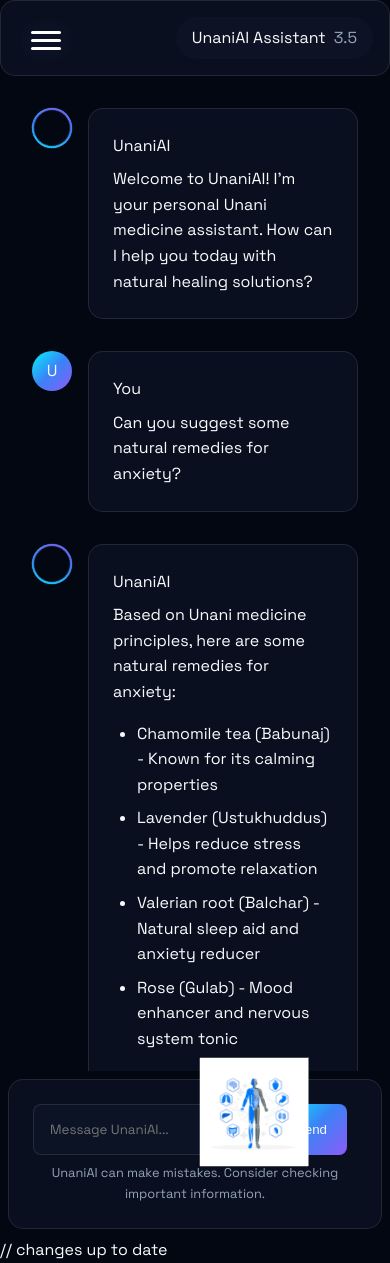
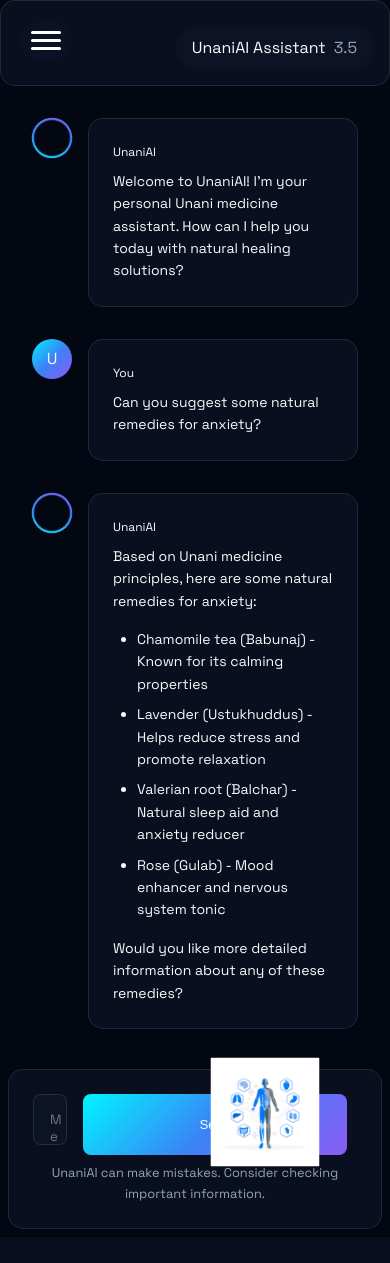
Before and after one commit to Umar-MultiverseCode/UnaniAi, a Django app: template UnaniAi_App/templates/chat.html in a window 390 px wide. After the commit the page ends 1237 px from the top, so only its background shows below. Run offline with Django 5.2, Linux system fonts and the light colour scheme; the template is opened without the code that fills it, so the values that code supplies are empty.

Commit message:
10-3-2025-latest-code

```diff
--- a/UnaniAi_App/templates/chat.html
+++ b/UnaniAi_App/templates/chat.html
@@ -279,6 +279,96 @@
             to {
                 opacity: 1;
                 transform: translateY(0);
+            }
+        }
+
+        /* Responsive Styles */
+        @media (max-width: 768px) {
+            .chat-main {
+                flex-direction: column; /* Stack elements vertically on smaller screens */
+            }
+
+            .chat-header {
+                flex-direction: column; /* Stack header elements */
+                align-items: flex-start; /* Align items to the start */
+            }
+
+            .model-selector {
+                margin-top: 10px; /* Add some space between elements */
+            }
+
+            .chat-input-container {
+                flex-direction: column; /* Stack input elements */
+            }
+
+            .chat-input {
+                width: 100%; /* Full width for input */
+                margin-bottom: 10px; /* Space between input and button */
+            }
+
+            .send-button {
+                width: 100%; /* Full width for button */
+            }
+
+            .sidebar {
+                width: 100%; /* Full width for sidebar */
+                left: -100%; /* Hide sidebar off-screen */
+            }
+
+            .sidebar.open {
+                left: 0; /* Show sidebar */
+            }
+
+            .body-part-images img {
+                width: 100px; /* Smaller images for mobile */
+                height: 100px; /* Maintain aspect ratio */
+            }
+
+            .modal-content {
+                width: 90%; /* Responsive modal width */
+            }
+
+            .modal-header h2 {
+                font-size: 20px; /* Smaller font size for mobile */
+            }
+
+            .modal-body {
+                font-size: 14px; /* Smaller font size for mobile */
+            }
+
+            .modal-footer button {
+                font-size: 14px; /* Smaller button font size */
+            }
+
+            .history-btn, .emergency-btn, .reminder-btn, .logout-btn {
+                width: 100%; /* Full width for buttons */
+                margin-bottom: 10px; /* Space between buttons */
+            }
+        }
+
+        @media (max-width: 480px) {
+            .chat-header {
+                font-size: 16px; /* Smaller font size for mobile */
+            }
+
+            .message-content {
+                font-size: 14px; /* Smaller message font size */
+            }
+
+            .message-header {
+                font-size: 12px; /* Smaller header font size */
+            }
+
+            .modal-header h2 {
+                font-size: 18px; /* Smaller modal header font size */
+            }
+
+            .modal-body {
+                font-size: 12px; /* Smaller modal body font size */
+            }
+
+            .modal-footer button {
+                font-size: 12px; /* Smaller button font size */
             }
         }
     </style>
@@ -795,7 +885,7 @@
                 const imageMesh = new THREE.Mesh(geometry, material);
 
                 // Set the image position
-                imageMesh.position.set(-20, 0, 0);
+                imageMesh.position.set(0, 0, 0);
                 scene.add(imageMesh);
 
                 // Adjust camera position
@@ -842,7 +932,7 @@
             e.preventDefault();
             const formData = new FormData(e.target);
             const data = {
-                medicine_name: formData.get("medicine_name"),
+                medicine_name: formData .get("medicine_name"),
                 dosage: formData.get("dosage"),
                 schedule: formData.get("schedule"),
                 start_date: formData.get("start_date"),
@@ -871,4 +961,3 @@
     </script>
 </body>
 </html>
-// changes up to date
--- a/UnaniAi_App/views.py
+++ b/UnaniAi_App/views.py
@@ -291,7 +291,7 @@ def generate_chat_response(user_message):
                         <td style='padding: 8px;'>{parts[3]}</td>
                     </tr>
             """
-        explanation_paragraph = "<p style='font-style: italic;'>These ingredients have been used in Unani medicine for centuries. [Include specific references here based on disease]</p>"
+        explanation_paragraph = "<p style='font-style: italic;'>The ingredients have been used in Unani medicine for centuries. [Include specific references here based on disease]</p>"
         response = f"""
         <h3 style='color: #ffffff;'>Unani Ingredients for {user_message.capitalize()}</h3>
         <table style='width: 100%; border-collapse: collapse; margin: 20px 0;'>
@@ -426,7 +426,7 @@ def generate_chat_response(user_message):
                 explanation_paragraph += line.strip() + " "  # Append explanation
 
     if not explanation_paragraph:
-        explanation_paragraph = "<p style='font-style: italic;'>These ingredients have been used in Unani medicine for centuries. They are supported by both Islamic teachings and scientific research.</p>"
+        explanation_paragraph = "<p style='font-style: italic;'>The ingredients have been used in Unani medicine for centuries. They are supported by both Islamic teachings and scientific research.</p>"
 
 
     # Handle greetings
```
Also changed, not shown: signup.db.
